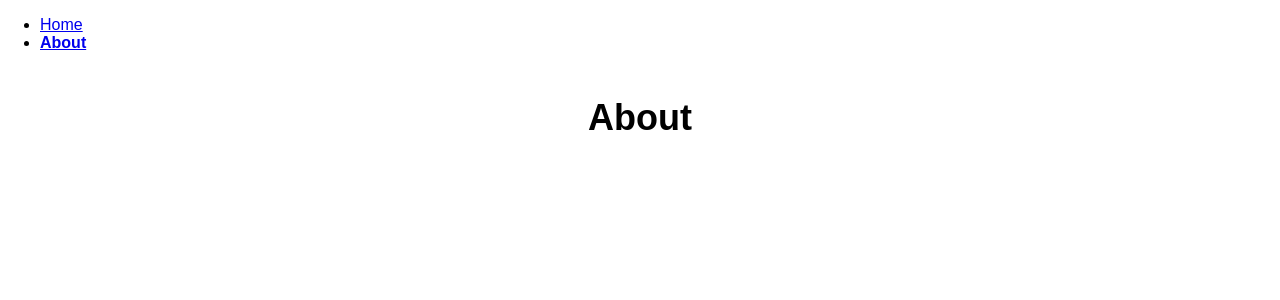
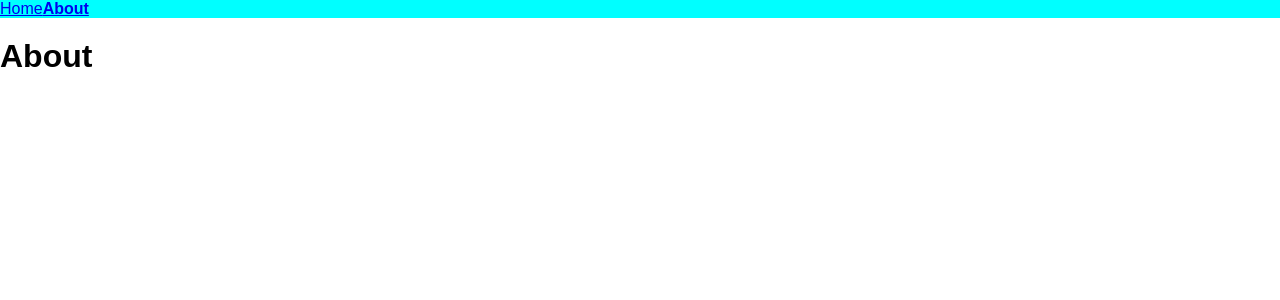
Before and after one commit to mattkj/runflicks, a React (Create React App) app: page /about in a window 1280 px wide. Shown: the top 300 px of the page. Built offline with nearby package versions, Linux system fonts and the light colour scheme.

Commit message:
crate Nav component, start CSS layout

```diff
--- a/src/components/App.js
+++ b/src/components/App.js
@@ -2,6 +2,7 @@ import React, { Component } from 'react';
 import {BrowserRouter as Router, Route, NavLink} from 'react-router-dom';
 import {youTube} from '../utils/gapi';
 import {data, defaultFilter} from '../data';
+import Nav from './Nav';
 import Home from './Home';
 import About from './About';
 import Video from './Video';
@@ -37,11 +38,8 @@ class App extends Component {
   render(){
     return (
         <Router>
-        <div>
-          <ul>
-            <li><NavLink exact to="/">Home</NavLink></li>
-            <li><NavLink to="/about">About</NavLink></li>
-          </ul>
+          <div className="container">
+            <Nav />
             <Route exact path='/' render={() => <Home videos={this.state.videos} loading={this.state.loading} filterVideos={this.filterVideos} currentFilter={this.state.currentFilter} />} />
             <Route path='/about' component={About} />
             <Route path='/video/:id' component={Video} />
--- a/src/components/Home.js
+++ b/src/components/Home.js
@@ -45,10 +45,14 @@ class Home extends Component {
     }
 
     return (
-      <div className="content">
-        <h1>Home</h1>
-        <Filters filterVideos={this.props.filterVideos}  />
-        {content}
+      <div className="main">
+        <aside>
+          <Filters filterVideos={this.props.filterVideos}  />
+        </aside>
+        <div className="videos">
+          <h1>Home</h1>
+          {content}
+        </div>
       </div>
     );
   }
--- /dev/null
+++ b/src/components/Nav.js
@@ -0,0 +1,13 @@
+import React from 'react';
+import {NavLink} from 'react-router-dom';
+
+function Nav() {
+  return(
+    <nav>
+      <NavLink exact to="/">Home</NavLink>
+      <NavLink to="/about">About</NavLink>
+    </nav>
+  )
+}
+
+export default Nav;
--- a/src/index.css
+++ b/src/index.css
@@ -2,22 +2,53 @@ body {
   font-family: sans-serif;
 }
 
+/* LAYOUT */
+
+.container{
+  display: grid;
+  grid-gap: 20px;
+  grid-template-areas:
+    "nav"
+    "main";
+}
+
+nav{
+  grid-area: nav;
+  background: cyan;
+}
+
+.main{
+  grid-area: main;
+  background: green;
+  display: grid;
+  grid-template-columns: 200px 1fr;
+  /*grid-gap: 20px;*/
+  grid-template-areas:
+    "sidebar videos";
+}
+
+.main img{
+  max-width: 100%;
+}
+
+aside{
+  grid-area: sidebar;
+  background: tomato;
+}
+
+.videos{
+  grid-area: videos;
+  background: pink;
+}
+
+/* COMMON */
+
+h1{
+  margin-top: 0;
+}
+
 .active{
   font-weight: bold;
-}
-
-.content {
-  text-align: center;
-  font-size: large;
-  display: flex;
-  flex-direction: column;
-  justify-content: center;
-  margin: 20px auto;
-  max-width: 800px;
-}
-
-.content img{
-  width: 100%;
 }
 
 .video-responsive {
```
Lines whose indentation alone changed are shown as unchanged.
